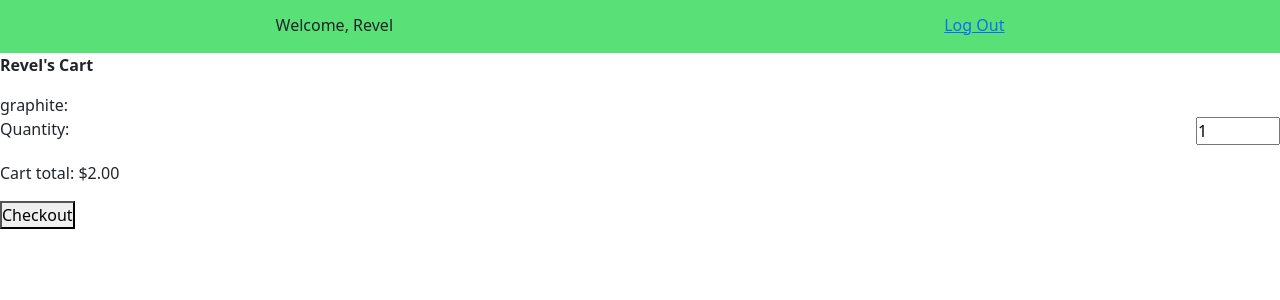
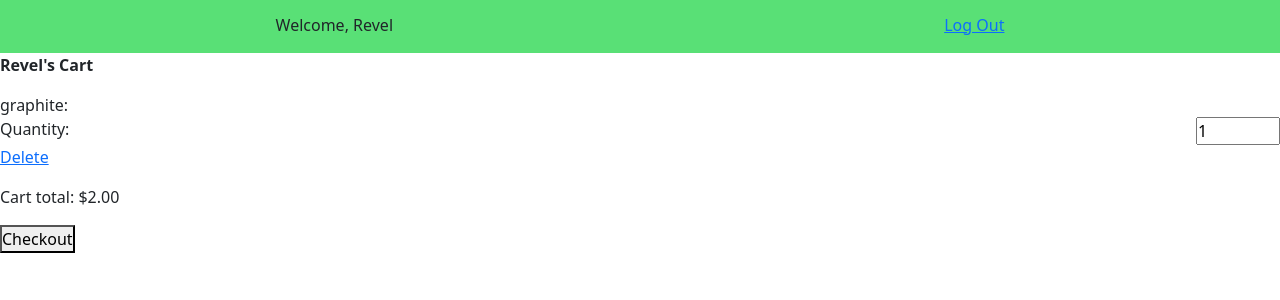
Before and after one commit to RevelDeng/CD_project, a Django app: page /marketplace/view-cart/1/ in a window 1280 px wide. Shown: the top 300 px of the page. Run offline with Django 3.2, Linux system fonts and the light colour scheme; data comes from the database, SQL or seed files in the repository; both versions use the stored data as it was after the commit.

Commit message:
working on individual item removal from Cart

```diff
--- a/marketplace/templates/cart.html
+++ b/marketplace/templates/cart.html
@@ -24,7 +24,7 @@
                             Quantity:
                             <input name="{{item.item.name}}" type="number" min="1" max="10" step="1" value="{{item.quantity}}" required>
                         </label>
-                        <!-- <a href=""></a> -->
+                        <a href="{% url 'remove' %}">Delete</a>
                     </p>
                 {% endfor %}
                 <p>Cart total: ${{total_cost}}</p>
--- a/marketplace/urls.py
+++ b/marketplace/urls.py
@@ -9,6 +9,6 @@ urlpatterns = [
     path('marketplace/add-to-cart/<int:item_id>/<int:user_id>/', views.add_to_cart),
     path('marketplace/view-cart/<int:user_id>/', views.view_cart, name="cart"),
     path('marketplace/view-cart/<int:user_id>/buy-items/', views.buy_items),
-    path('marketplace/view-cart/<int:user_id>/<int:item_id>/', views.remove_from_cart)
+    path('marketplace/view-cart/<int:user_id>/<int:item_id>/', views.remove_from_cart, name="remove")
     # path('admin/admin-page/add-category/', views.add_category)
 ]
--- a/marketplace/views.py
+++ b/marketplace/views.py
@@ -111,6 +111,8 @@ def view_cart(request, user_id):
 def remove_from_cart(request, user_id, item_id):
     cart = Cart.objects.get(user=apps.get_model('login_app.User').objects.get(id=user_id))
     cart_item = Cart_Item_Count.objects.filter(cart=cart, item=Item.objects.get(id=item_id))
+    cart_item[0].delete()
+    return render(request, 'cart.html', user_id)
 
 # def add_category(request):
 #     errors = Category.objects.validate(request.POST)
```
Also changed, not shown: db.sqlite3.
